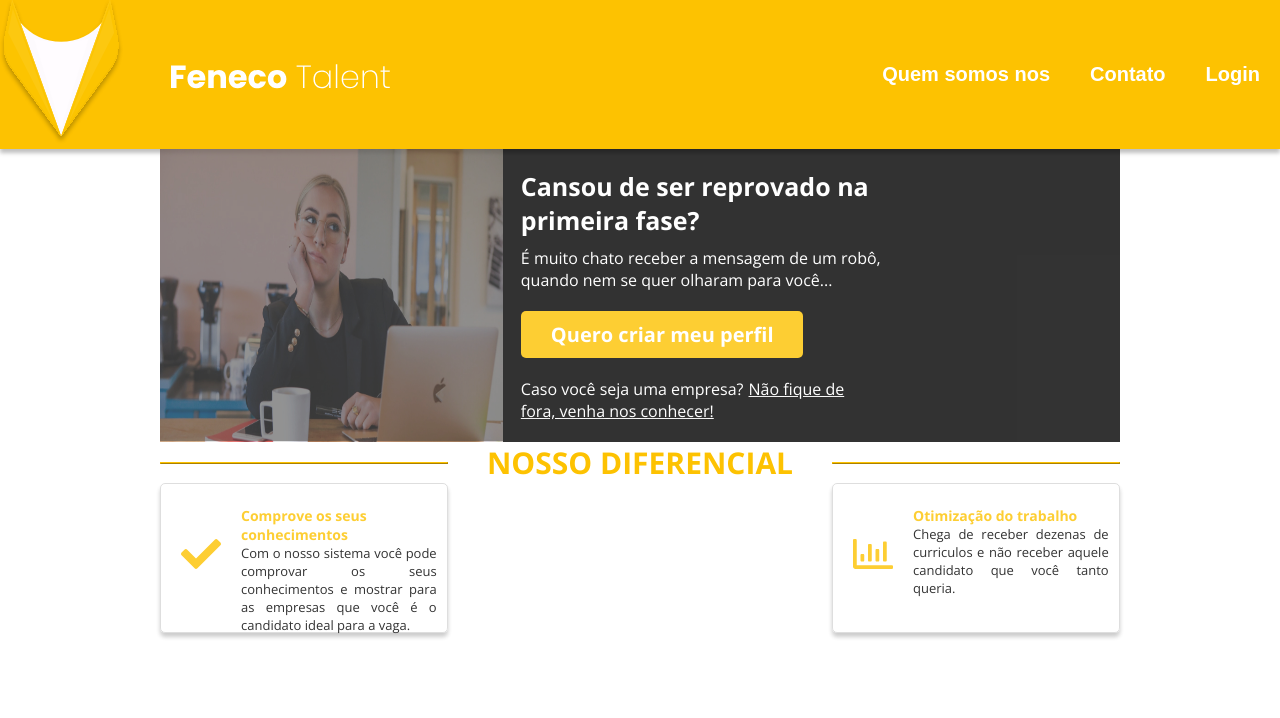
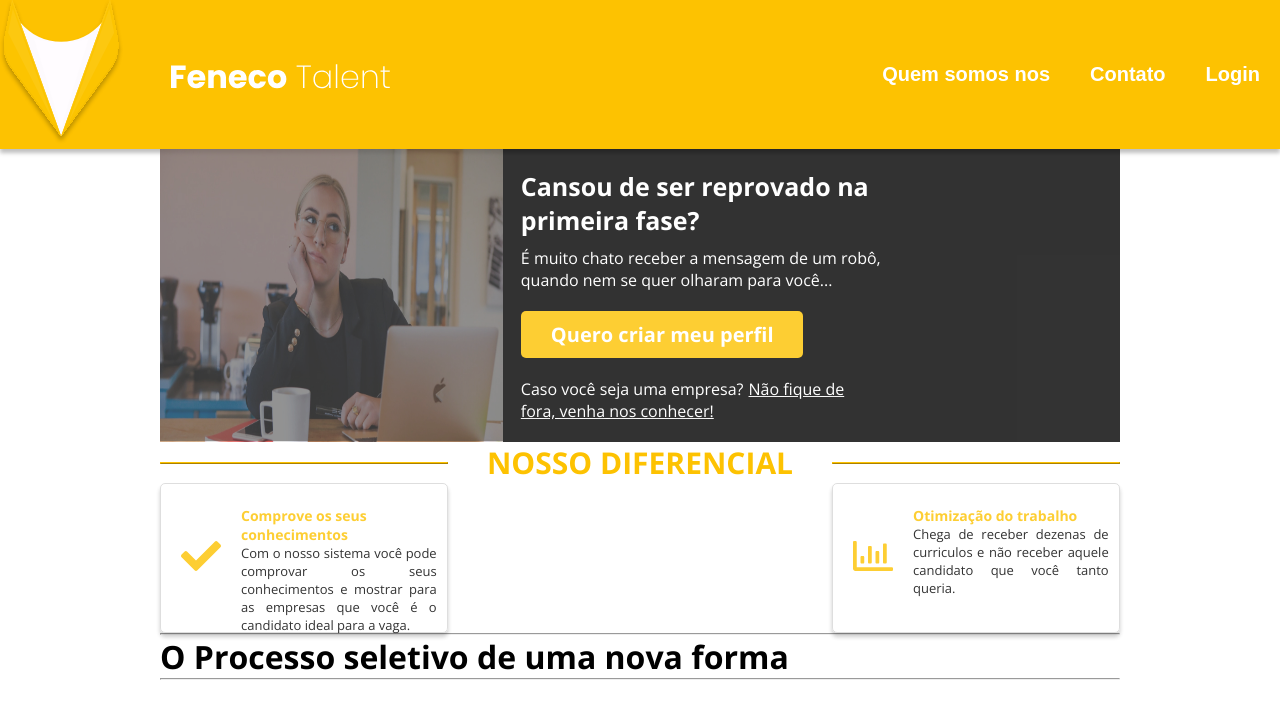
Before and after one commit to Giuzntt/Feneco, a React (Create React App) app: page / in a window 1280 px wide. Shown: the top 718 px of the page. Built offline with nearby package versions, Linux system fonts and the light colour scheme.

Commit message:
Criando Box

```diff
--- a/src/Pages/LandingPage/index.tsx
+++ b/src/Pages/LandingPage/index.tsx
@@ -38,7 +38,7 @@ export default function LandingPage(){
           <div className="content-main">
             <div className="content-item">
               <div className="content-item-icon">
-                <FaCheck />
+                <FaCheck className="icon" />
               </div>
               <div className="content-item-text">
                 <h3>Comprove os seus conhecimentos</h3>
@@ -51,7 +51,7 @@ export default function LandingPage(){
             </div>
             <div className="content-item">
               <div className="content-item-icon">
-                <FaRegChartBar />
+                <FaRegChartBar className="icon" />
               </div>
               <div className="content-item-text">
                 <h3>Otimização do trabalho</h3>
@@ -63,6 +63,12 @@ export default function LandingPage(){
             </div>
           </div>
         </MainContent>
+
+        <div className="title-main">
+          <hr />
+          <h1>O Processo seletivo de uma nova forma </h1>
+          <hr />
+        </div>
       </LandingContent>
     );
 }
--- a/src/Pages/LandingPage/styles.ts
+++ b/src/Pages/LandingPage/styles.ts
@@ -83,7 +83,6 @@ export const BannerHeader = styled.div`
     }
 
 `
-
 export const MainContent = styled.div`
   .title-main {
     display: flex;
@@ -112,7 +111,7 @@ export const MainContent = styled.div`
       width: 30%;
       border-radius: 5px;
       height: 150px;
-      border: 1px solid #CCCC;
+      border: 1px solid #cccc;
       opacity: 0.8;
       box-shadow: 0px 4px 4px rgba(0, 0, 0, 0.25);
       display: flex;
@@ -120,22 +119,22 @@ export const MainContent = styled.div`
       align-items: center;
       .content-item-icon {
         position: relative;
+        margin: 0 20px;
+        .icon {
           font-size: 40px;
-        margin: 0 20px;
           color: #fdc201;
+        }
       }
       .content-item-text {
         flex-direction: column;
         height: 70%;
 
-
         h3 {
           font-size: 14px;
           font-weight: 700;
           color: #fdc201;
-
         }
-            p{
+        p {
           font-size: 13px;
           font-weight: 400;
           width: 95%;
@@ -149,4 +148,5 @@ export const MainContent = styled.div`
 `;
 
 
+
 // Language: typescript
```
Also changed, not shown: 1 other file (tests, documents, lock files or other folders). Lines whose indentation alone changed are shown as unchanged.
